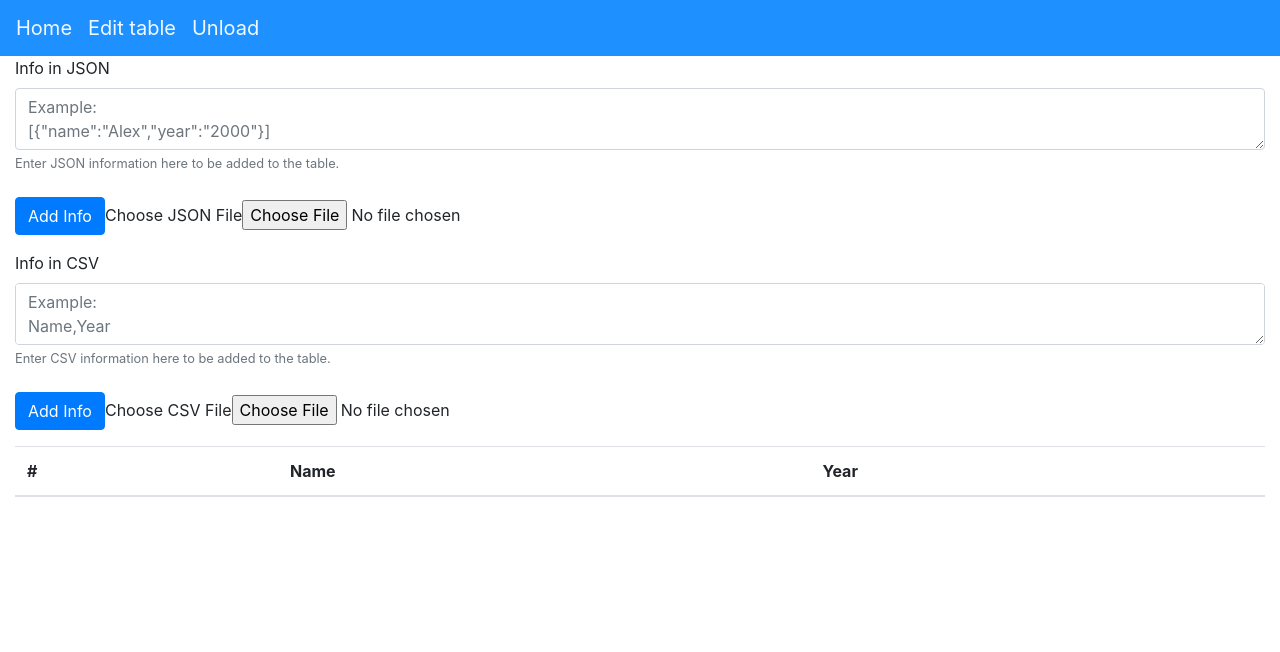
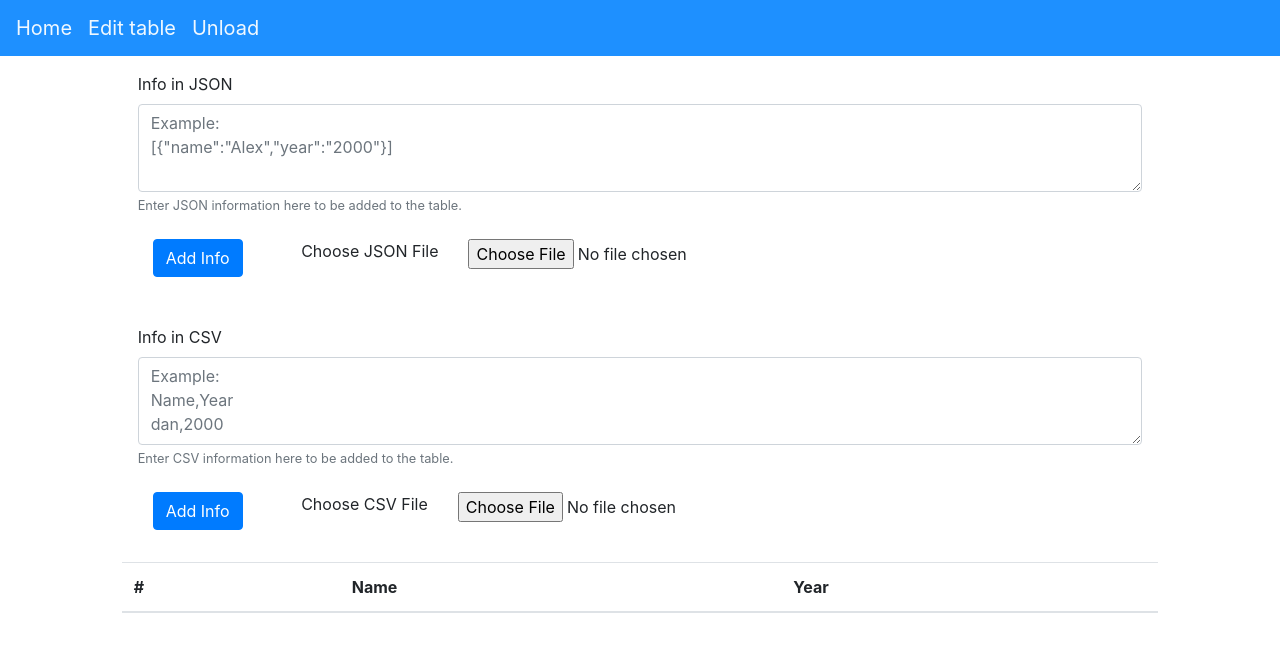
Before and after one commit to Holdinalt/test-application-for-Yumasoft, an Angular app: page / in a window 1280 px wide. Shown: the top 652 px of the page. Built offline with nearby package versions, Linux system fonts and the light colour scheme.

Commit message:
Added CSS

```diff
--- a/src/app/data-input/data-input.component.css
+++ b/src/app/data-input/data-input.component.css
@@ -1,3 +1,17 @@
 .container{
   width: 100%;
 }
+
+textarea{
+  height: 5.5rem;
+}
+
+.form-group{
+  padding: 1rem;
+}
+
+@media screen and (max-width: 992px) {
+  .file-input{
+    padding: 1rem;
+  }
+}
--- a/src/app/data-input/data-input.component.html
+++ b/src/app/data-input/data-input.component.html
@@ -1,22 +1,33 @@
 
-<div class="container col-lg-12" >
+<div class="container col-lg-10" >
   <div class="form-input">
-    <form>
+    <form class="form-horizontal">
       <div class="form-group">
         <label for="inputJSONData">Info in JSON</label>
-        <textarea class="form-control" id="inputJSONData" aria-describedby="inputDataJSONHelp"
+        <textarea class="form-control " id="inputJSONData" aria-describedby="inputDataJSONHelp"
                   name="dataJSONInput" [(ngModel)]="inputJSONLine"
                   placeholder='Example:&#10;[{"name":"Alex","year":"2000"}]' >
 
         </textarea>
 
         <small id="inputDataJSONHelp" class="form-text text-muted">Enter JSON information here to be added to the table.</small><br>
+
+        <div class="row col-sm-11">
+          <div class="col-sm-2">
             <button type="submit" class="btn btn-primary" (click)="addJSONInfo()">Add Info</button>
+          </div>
 
+          <div class="col-sm-4 row file-input">
+            <div class="col-sm-auto">
               <label for="fileJSON">Choose JSON File</label>
+            </div>
+            <div class="col-sm-3">
               <input type="file"
                      id="fileJSON"
                      (change)="inputJSONFile($event.target.files)">
+            </div>
+          </div>
+        </div>
       </div>
 
       <div class="form-group">
@@ -28,19 +39,27 @@
         </textarea>
         <small id="inputDataCSVHelp" class="form-text text-muted">Enter CSV information here to be added to the table.</small><br>
 
+        <div class="row col-sm-11">
+          <div class="col-sm-2">
             <button type="submit" class="btn btn-primary" (click)="addCSVInfo(',')">Add Info</button>
+          </div>
 
-        <label for="fileCSV">Choose CSV File</label>
+          <div class="col-sm-4 row file-input">
+            <div class="col-sm-auto">
+              <label for="fileCSV">Choose CSV File </label>
+            </div>
+            <div class="col-sm-3">
               <input type="file"
                      id="fileCSV"
                      (change)="inputCSVFile($event.target.files)">
             </div>
+          </div>
+        </div>
+      </div>
 
     </form>
   </div>
-</div>
 
-<div class="col-md-12">
   <table class="table" id="dataTable">
     <thead>
     <tr>
@@ -57,5 +76,5 @@
     </tr>
     </tbody>
   </table>
+
 </div>
-<br>
--- /dev/null
+++ b/src/app/edit-table/edit-table.component.css
@@ -0,0 +1,13 @@
+.container{
+  padding: 1rem;
+}
+
+button{
+  margin-left: 1rem;
+}
+
+@media screen and (max-width: 992px) {
+  button{
+    margin-top: 0.5rem;
+  }
+}
--- a/src/app/edit-table/edit-table.component.html
+++ b/src/app/edit-table/edit-table.component.html
@@ -1,8 +1,8 @@
-<div class="table-with-passwords col-md-8">
-      <table class="table table-bordered" id="dataTable">
+<div class="table-with-passwords col-sm-8 container">
+      <table class="table table-striped" id="dataTable">
         <thead>
         <tr>
-          <th scope="col" >#</th>
+          <th scope="col">#</th>
           <th scope="col">Name</th>
           <th scope="col">Year</th>
           <th scope="col"></th>
--- a/src/app/edit-table/edit-table.component.ts
+++ b/src/app/edit-table/edit-table.component.ts
@@ -6,7 +6,8 @@ import {PassportsWrap} from '../models/PassportsWrap';
 
 @Component({
   selector: 'app-edit-table',
-  templateUrl: 'edit-table.component.html'
+  templateUrl: 'edit-table.component.html',
+  styleUrls: ['edit-table.component.css']
 })
 
 export class EditTableComponent implements OnInit{
--- /dev/null
+++ b/src/app/unload/unload.component.css
@@ -0,0 +1,13 @@
+textarea{
+  height: 12rem;
+}
+
+.form-group{
+  padding-left: 1rem;
+  padding-top: 1rem;
+  padding-right: 1rem;
+}
+
+.downloadButton{
+  margin: 0.5rem;
+}
--- a/src/app/unload/unload.component.html
+++ b/src/app/unload/unload.component.html
@@ -6,7 +6,7 @@
                 name="dataJSONOutput" [value]="passportsJSON">
     </textarea>
 
-      <button (click)="save(passportsJSON, 'json')">Download JSON</button>
+      <button class="downloadButton" (click)="save(passportsJSON, 'json')">Download JSON</button>
     </div>
     <div class="form-group">
       <label for="dataCSV">CSV</label>
@@ -14,7 +14,7 @@
                 name="dataCSVOutput" [value]="passportsCSV">
     </textarea>
 
-      <button (click)="save(passportsCSV, 'csv')">Download CSV</button>
+      <button class="downloadButton" (click)="save(passportsCSV, 'csv')">Download CSV</button>
     </div>
 
   </form>
--- a/src/app/unload/unload.component.ts
+++ b/src/app/unload/unload.component.ts
@@ -8,7 +8,8 @@ import {PassportsWrap} from '../models/PassportsWrap';
 
 @Component({
   selector: 'app-unload',
-  templateUrl: 'unload.component.html'
+  templateUrl: 'unload.component.html',
+  styleUrls: ['unload.component.css']
 })
 
 export class UnloadComponent implements OnInit{
```
Lines whose indentation alone changed are shown as unchanged.
